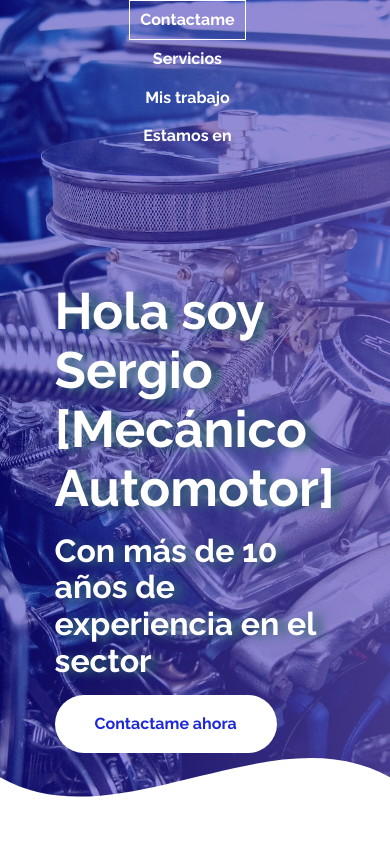
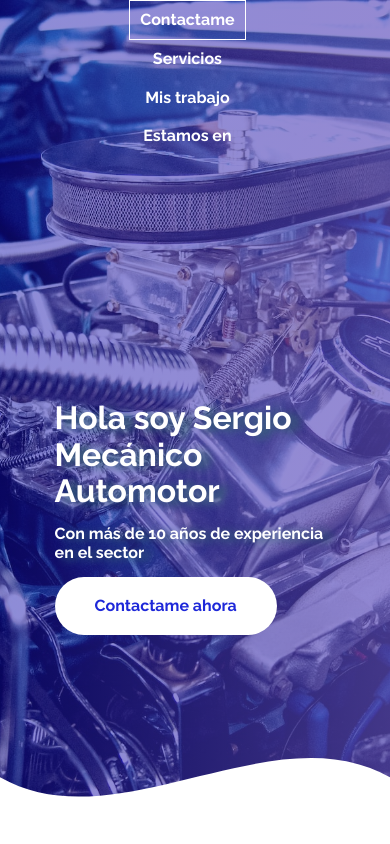
Before and after one commit to Karinaeliz/mecanica_sergioariel, a plain HTML site: page index.html in a window 390 px wide. Shown: the top 844 px of the page. Drawn offline with Linux system fonts and the light colour scheme.

Commit message:
Modifique texto del h1 hero title

```diff
--- a/index.html
+++ b/index.html
@@ -24,7 +24,7 @@
             <section class="hero__container">
                 <div class="hero__texts">
                     <h1 class="hero__title">Hola soy Sergio
-                        [Mecánico Automotor]
+                        Mecánico Automotor
                     </h1>
                     <h2 class="hero__subtitle">Con más de 10 años de experiencia en el sector</h2>
                     <a href="https://api.whatsapp.com/send?phone=5491151750842" target="_blank" class="hero__cta">Contactame ahora</a>
--- a/style.css
+++ b/style.css
@@ -355,5 +355,15 @@ body{
         width: 80%;
         height: 80%;
     }
+    .gallery__picture:hover{
+        min-width: 260px;
+        flex: 260px;
+    }
+    .hero__title{
+        font-size: 2rem;
+    }
+    .hero__subtitle{
+        font-size: 1rem;
+    }
 
 }
```
